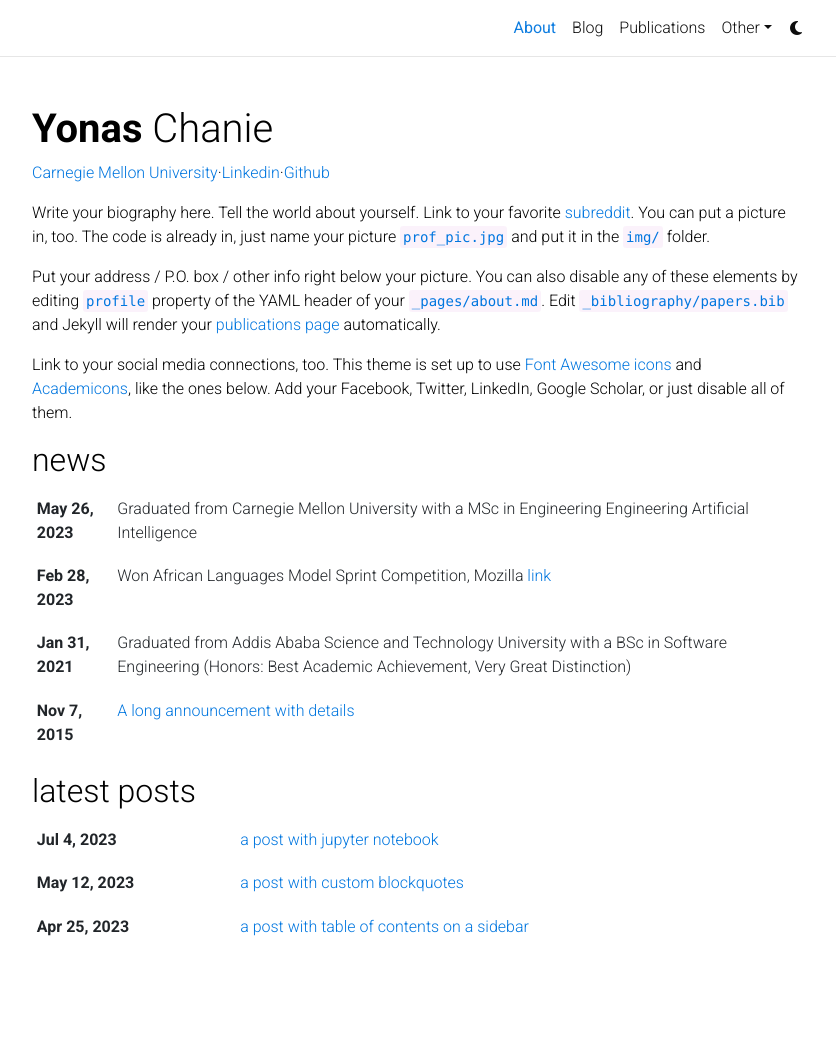
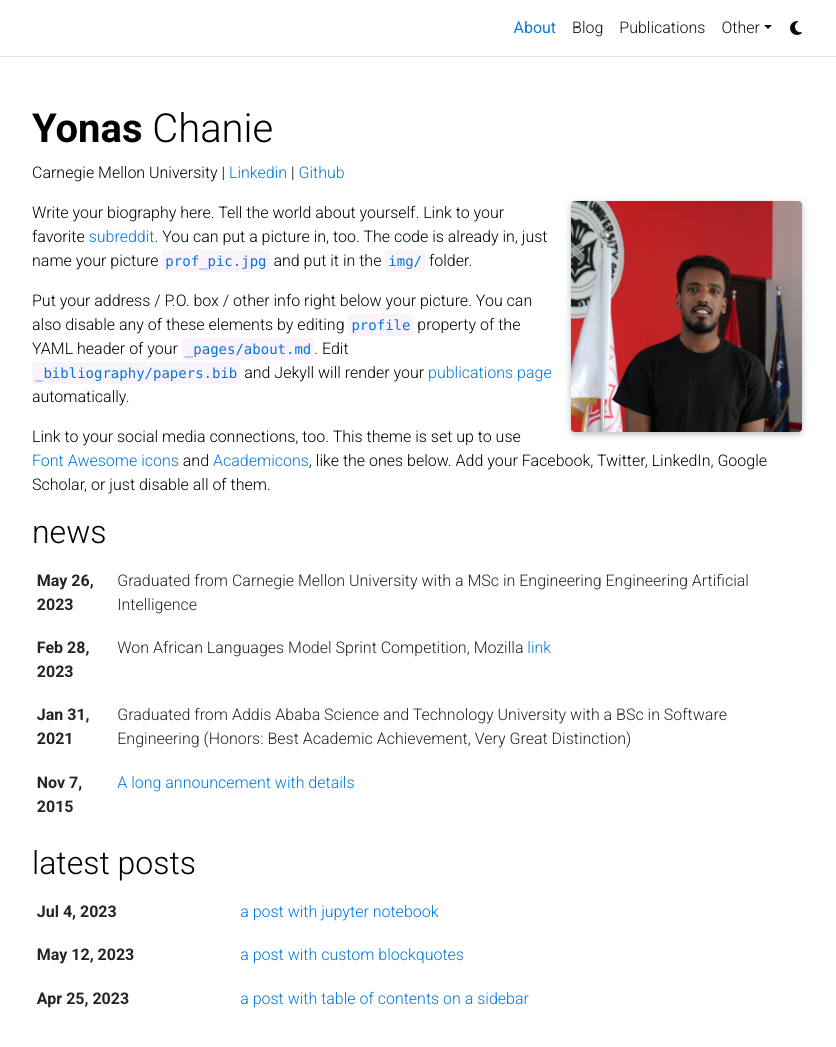
Before and after one commit to yonas-g/yonas-g.github.io, a Jekyll site: the page built from _pages/about.md, in a window 1280 px wide and 1106 px high. Shown: the top 1047 px of the window, without its empty margins (223-1059 px from the left). Built offline with Jekyll 4.4.1, drawn with Linux system fonts in a browser that asks for light colours; full-size pictures stand in for the smaller copies a plugin makes; comment, search, counter and statistics services are not loaded; a style sheet for code colours, icons or effects is not loaded; part of the change alters nothing that is shown.

```diff
--- a/_pages/about.md
+++ b/_pages/about.md
@@ -2,12 +2,12 @@
 layout: about
 title: About
 permalink: /
-subtitle: <a href='https://www.cmu.edu'>Carnegie Mellon University</a>·<a href='https://www.linkedin.com/in/yonas-g'>Linkedin</a>·<a href='https://www.github.com/yonas-g'>Github</a>
+subtitle: Carnegie Mellon University | <a href='https://www.linkedin.com/in/yonas-g'>Linkedin</a> | <a href='https://www.github.com/yonas-g'>Github</a>
 #. Address. Contacts. Moto. Etc.
 
 profile:
   align: #right
-  image: #prof_pic.jpg
+  image: profile_pic_cropped.jpeg
   image_circular: false # crops the image to make it circular
   address: #>
     # <p>555 your office number</p>
```
Also changed, not shown: assets/img/profile_pic_cropped.jpeg (added).
